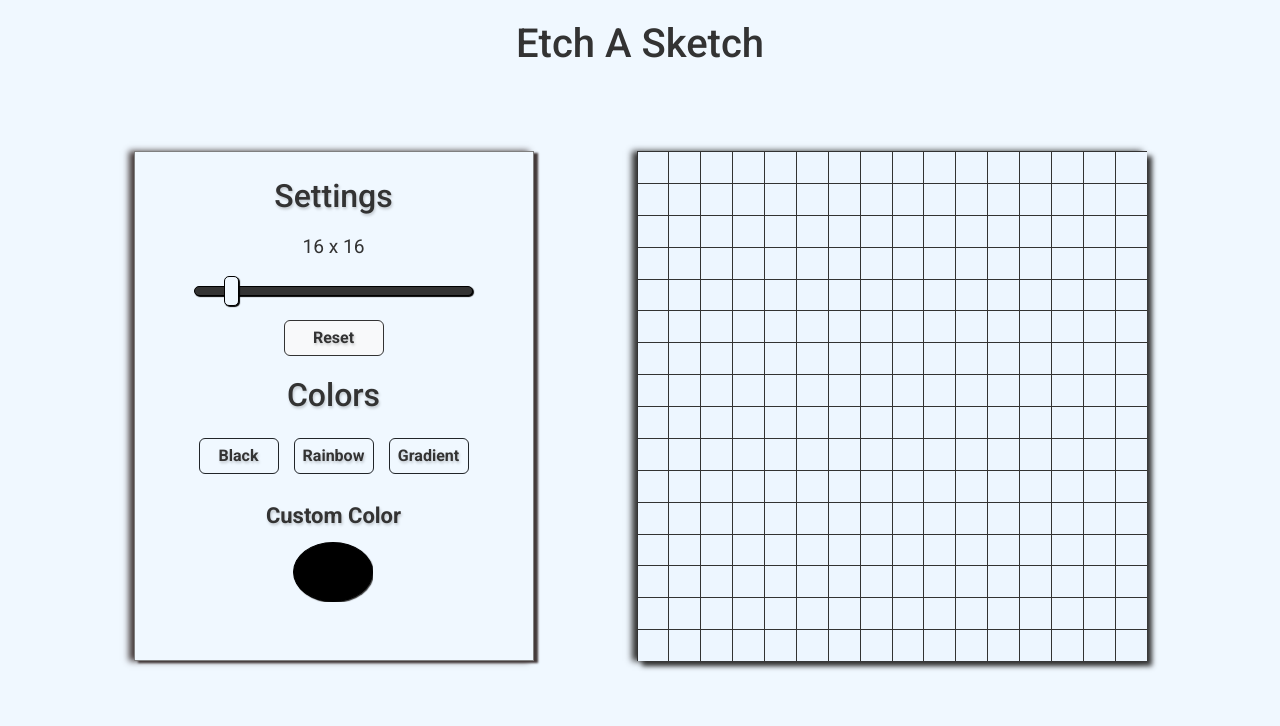
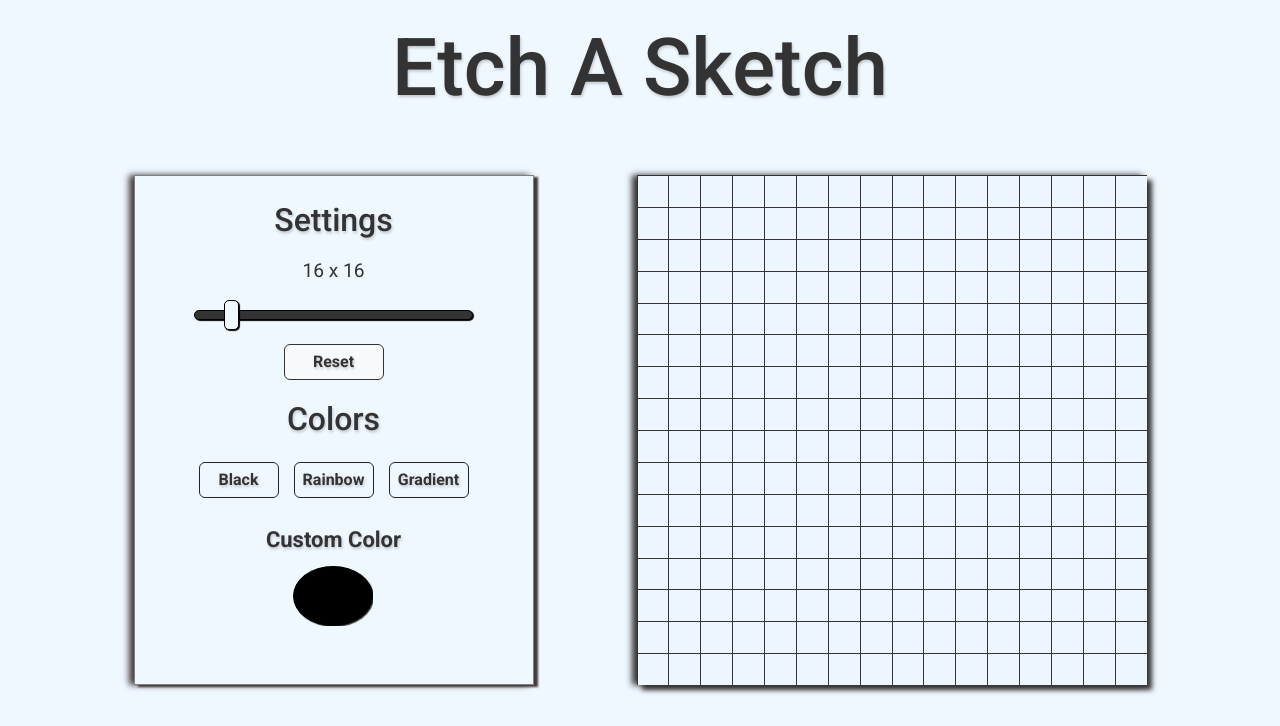
Before and after one commit to Mohamed-24-03-2022/etch-a-sketch, a plain HTML site: page index.html in a window 1280 px wide. Shown: the top 726 px of the page. Drawn offline with nearby package versions, Linux system fonts and the light colour scheme.

Commit message:
Fix grad event

```diff
--- a/index.js
+++ b/index.js
@@ -30,7 +30,7 @@ slider.addEventListener("input", () => {
     createGrid(elementWidth);
 });
 
-// first executed when loading the page
+// first executed when loading the page to create the grid
 const createGrid = (width = "31.88") => {
     for (let i = 0; i < slider.value ** 2; i++) {
         const newDiv = document.createElement("div");
@@ -68,7 +68,6 @@ colorPicker.addEventListener("click", () => {
     resetGridColor();
     addMouseEvent(colorPicker.value);
 });
-
 rgbBtn.addEventListener("click", () => {
     resetGridColor();
     const gridElements = document.querySelectorAll(".grid-element");
@@ -79,14 +78,13 @@ rgbBtn.addEventListener("click", () => {
         });
     }
 });
-
 gradBtn.addEventListener("click", () => {
     resetGridColor();
     const gridElements = document.querySelectorAll(".grid-element");
     let darker = 100;
+    const hue = Math.floor(Math.random() * 360);
     for (const element of gridElements) {
         element.addEventListener("mouseover", () => {
-            const hue = Math.floor(Math.random() * 360);
             darker -= 2;
             element.style.backgroundColor = `hsl(${hue}, 100%, ${darker}%)`;
         });
--- a/styles.css
+++ b/styles.css
@@ -17,8 +17,12 @@ body {
   min-height: 100vh;
 }
 
+.heading {
+  text-shadow: 1px 2px 3px rgba(0,0,0,0.2);
+  font-size: 5rem;
+}
+
 .container {
-  /* border: solid 1px black; */
   height: 600px;
   display: flex;
   justify-content: space-around;
```
